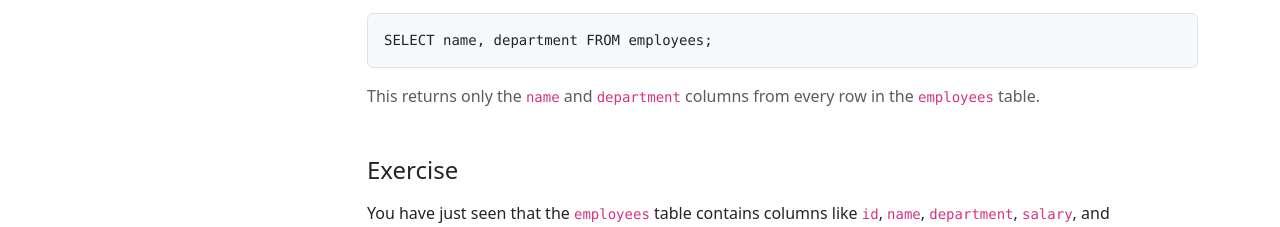
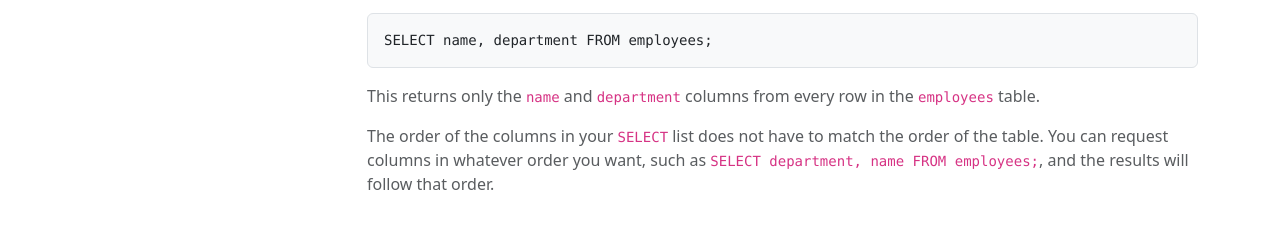
Before and after one commit to alston13r/sql-tutorial, a plain HTML site: page modules/01-foundations.html in a window 1280 px wide. Shown: the part 1767-1994 px from the top of the page. Drawn offline with nearby package versions, Linux system fonts and the light colour scheme; no server answers; a script that the page names is missing.

Commit message:
clarify select column ordering
Expand lesson 1 to explain that selected columns can be listed in any order and that query results follow the order used in the SELECT clause.

Co-authored-by: Cursor <cursoragent@cursor.com>

```diff
--- a/modules/01-foundations.html
+++ b/modules/01-foundations.html
@@ -150,6 +150,11 @@
           This returns only the <code>name</code> and <code>department</code> columns from every row in the
           <code>employees</code> table.
         </p>
+        <p class="text-muted">
+          The order of the columns in your <code>SELECT</code> list does not have to match the order of the table.
+          You can request columns in whatever order you want, such as
+          <code>SELECT department, name FROM employees;</code>, and the results will follow that order.
+        </p>
 
         <h2 class="h4 mt-5 mb-3">Exercise</h2>
         <p>
```
